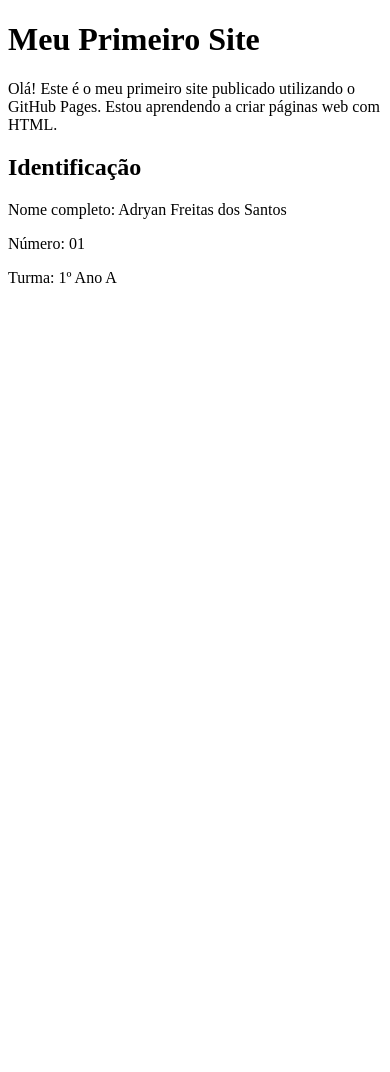
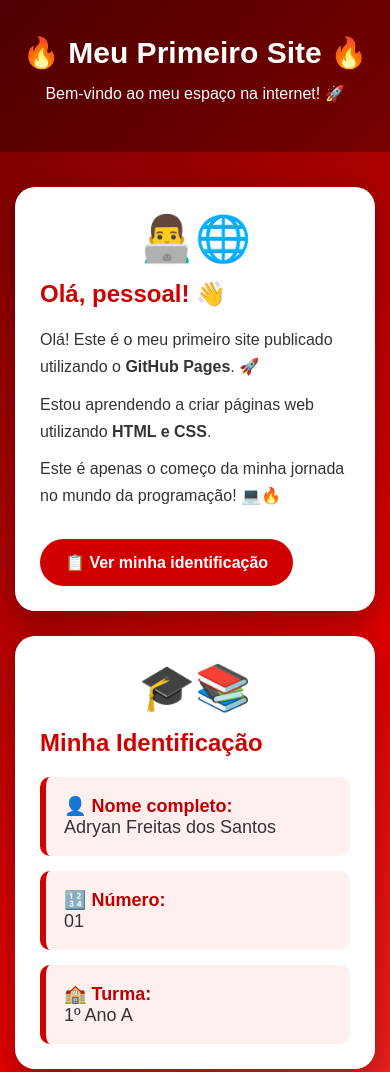
Before and after one commit to freitassantosadryan-oss/giy, a plain HTML site: page index.html in a window 390 px wide. Shown: the top 1072 px of the page. Before the commit the page ends 844 px from the top, so only its background shows below. Drawn offline with Linux system fonts and the light colour scheme.

Commit message:
index.html

```diff
--- a/index.html
+++ b/index.html
@@ -1,21 +1,265 @@
 <!DOCTYPE html>
 <html lang="pt-BR">
+
 <head>
     <meta charset="UTF-8">
     <meta name="viewport" content="width=device-width, initial-scale=1.0">
-    <title>Meu Primeiro Site</title>
+
+    <title>Meu Primeiro Site 🚀</title>
+
+    <style>
+        * {
+            margin: 0;
+            padding: 0;
+            box-sizing: border-box;
+        }
+
+        body {
+            font-family: Arial, Helvetica, sans-serif;
+            background: linear-gradient(135deg, #700000, #e00000, #ff4d4d);
+            min-height: 100vh;
+            color: #333;
+        }
+
+        header {
+            background: rgba(0, 0, 0, 0.3);
+            color: white;
+            text-align: center;
+            padding: 35px 20px;
+        }
+
+        header h1 {
+            font-size: 42px;
+            margin-bottom: 10px;
+        }
+
+        header p {
+            font-size: 18px;
+        }
+
+        .container {
+            max-width: 850px;
+            margin: 40px auto;
+            padding: 20px;
+        }
+
+        .card {
+            background: white;
+            padding: 35px;
+            border-radius: 20px;
+            margin-bottom: 25px;
+            box-shadow: 0 10px 30px rgba(0, 0, 0, 0.3);
+        }
+
+        .emoji {
+            text-align: center;
+            font-size: 55px;
+            margin-bottom: 15px;
+        }
+
+        h2 {
+            color: #d00000;
+            font-size: 28px;
+            margin-bottom: 18px;
+        }
+
+        p {
+            font-size: 18px;
+            line-height: 1.7;
+            margin-bottom: 10px;
+        }
+
+        .identificacao {
+            display: flex;
+            flex-direction: column;
+            gap: 15px;
+            margin-top: 20px;
+        }
+
+        .info {
+            background: #fff0f0;
+            border-left: 6px solid #d00000;
+            padding: 18px;
+            border-radius: 10px;
+            font-size: 18px;
+            transition: 0.3s;
+        }
+
+        .info:hover {
+            transform: translateX(8px);
+            background: #ffe0e0;
+        }
+
+        .info strong {
+            color: #c00000;
+        }
+
+        .botao {
+            display: inline-block;
+            margin-top: 20px;
+            padding: 14px 25px;
+            background: #d00000;
+            color: white;
+            text-decoration: none;
+            border-radius: 30px;
+            font-weight: bold;
+            transition: 0.3s;
+        }
+
+        .botao:hover {
+            background: #8b0000;
+            transform: scale(1.05);
+        }
+
+        footer {
+            background: rgba(0, 0, 0, 0.35);
+            color: white;
+            text-align: center;
+            padding: 30px 20px;
+        }
+
+        footer p {
+            margin: 5px;
+        }
+
+        /* Responsividade para celular */
+        @media (max-width: 600px) {
+
+            header h1 {
+                font-size: 30px;
+            }
+
+            header p {
+                font-size: 16px;
+            }
+
+            .container {
+                margin: 20px auto;
+                padding: 15px;
+            }
+
+            .card {
+                padding: 25px;
+            }
+
+            h2 {
+                font-size: 24px;
+            }
+
+            p {
+                font-size: 16px;
+            }
+
+            .emoji {
+                font-size: 45px;
+            }
+        }
+    </style>
 </head>
+
 <body>
-    <h1>Meu Primeiro Site</h1>
 
-    <p>
-        Olá! Este é o meu primeiro site publicado utilizando o GitHub Pages.
-        Estou aprendendo a criar páginas web com HTML.
-    </p>
+    <!-- CABEÇALHO -->
+    <header>
+        <h1>🔥 Meu Primeiro Site 🔥</h1>
+        <p>Bem-vindo ao meu espaço na internet! 🚀</p>
+    </header>
 
-    <h2>Identificação</h2>
-    <p>Nome completo: Adryan Freitas dos Santos</p>
-    <p>Número: 01</p>
-    <p>Turma: 1º Ano A</p>
+    <!-- CONTEÚDO PRINCIPAL -->
+    <main class="container">
+
+        <!-- APRESENTAÇÃO -->
+        <section class="card">
+
+            <div class="emoji">👨‍💻🌐</div>
+
+            <h2>Olá, pessoal! 👋</h2>
+
+            <p>
+                Olá! Este é o meu primeiro site publicado utilizando o
+                <strong>GitHub Pages</strong>. 🚀
+            </p>
+
+            <p>
+                Estou aprendendo a criar páginas web utilizando
+                <strong>HTML e CSS</strong>.
+            </p>
+
+            <p>
+                Este é apenas o começo da minha jornada no mundo da
+                programação! 💻🔥
+            </p>
+
+            <a href="#identificacao" class="botao">
+                📋 Ver minha identificação
+            </a>
+
+        </section>
+
+        <!-- IDENTIFICAÇÃO -->
+        <section class="card" id="identificacao">
+
+            <div class="emoji">🎓📚</div>
+
+            <h2>Minha Identificação</h2>
+
+            <div class="identificacao">
+
+                <div class="info">
+                    👤 <strong>Nome completo:</strong><br>
+                    Adryan Freitas dos Santos
+                </div>
+
+                <div class="info">
+                    🔢 <strong>Número:</strong><br>
+                    01
+                </div>
+
+                <div class="info">
+                    🏫 <strong>Turma:</strong><br>
+                    1º Ano A
+                </div>
+
+            </div>
+
+        </section>
+
+        <!-- SOBRE O PROJETO -->
+        <section class="card">
+
+            <div class="emoji">💻❤️</div>
+
+            <h2>Sobre o Projeto</h2>
+
+            <p>
+                Este site foi criado como parte do meu aprendizado em
+                desenvolvimento web.
+            </p>
+
+            <p>
+                Estou começando com HTML e CSS e, aos poucos,
+                vou deixando meus projetos cada vez melhores! 😎🔥
+            </p>
+
+            <p>
+                <strong>Obrigado por visitar meu site! ❤️🚀</strong>
+            </p>
+
+        </section>
+
+    </main>
+
+    <!-- RODAPÉ -->
+    <footer>
+
+        <p>🚀 <strong>Meu Primeiro Site</strong></p>
+
+        <p>Feito com ❤️, HTML e CSS</p>
+
+        <p>© 2026 - Adryan Freitas dos Santos</p>
+
+    </footer>
+
 </body>
+
 </html>
```
